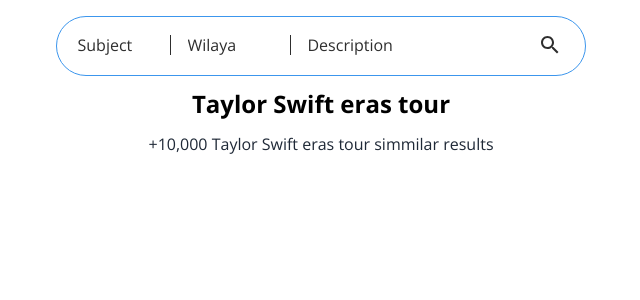
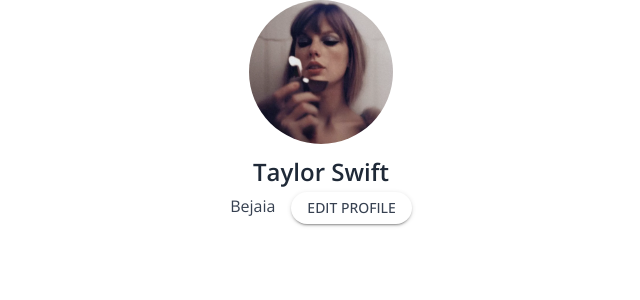
Before and after one commit to Ouassim-Hamdani/Fehmni, a React (Create React App) app: page / in a window 1280 px wide. Shown: the top 300 px of the page, without its empty margins (319-959 px from the left). Built offline with nearby package versions, Linux system fonts and the light colour scheme.

Commit message:
Implemented profile section

```diff
--- a/src/App.js
+++ b/src/App.js
@@ -1,6 +1,6 @@
 import logo from './logo.svg';
 import './App.css';
-import { SearchSection } from './components/search-page/SearchSection';
+import { ProfileSection } from './components/profile-page/ProfileSection';
 import { createTheme, ThemeProvider} from "@mui/material/styles";
 function App() {
   const theme = createTheme({
@@ -10,7 +10,7 @@
   });
   return (
     <ThemeProvider theme={theme}>
-      <SearchSection/>
+      <ProfileSection/>
     </ThemeProvider>
 
   );
--- a/src/components/profile-page/ProfileSection.js
+++ b/src/components/profile-page/ProfileSection.js
@@ -1,9 +1,16 @@
-import React from 'react'
 
-const ProfileSection = () => {
+import Avatar from "@mui/material/Avatar"
+import { Typography,Button } from "@mui/material"
+
+export const ProfileSection = () => {
   return (
-    <div>ProfileSection</div>
+    <div className="flex flex-col items-center justify-center">
+        <Avatar src={require("../../assets/avatar.png")} className="w-36 h-36 mb-3" />
+        <Typography variant="h5" className="font-semibold text-gray-800">Taylor Swift</Typography>
+        <div className="flex flex-row justify-between items-center space-x-4 space-y-1">
+          <Typography variant="body1" className="text-gray-700">Bejaia</Typography>
+          <Button variant="contained" className="text-gray-700 bg-white hover:bg-gray-100 rounded-full text-sm">Edit Profile</Button>
+        </div>
+    </div>
   )
 }
-
-export default ProfileSection
```
